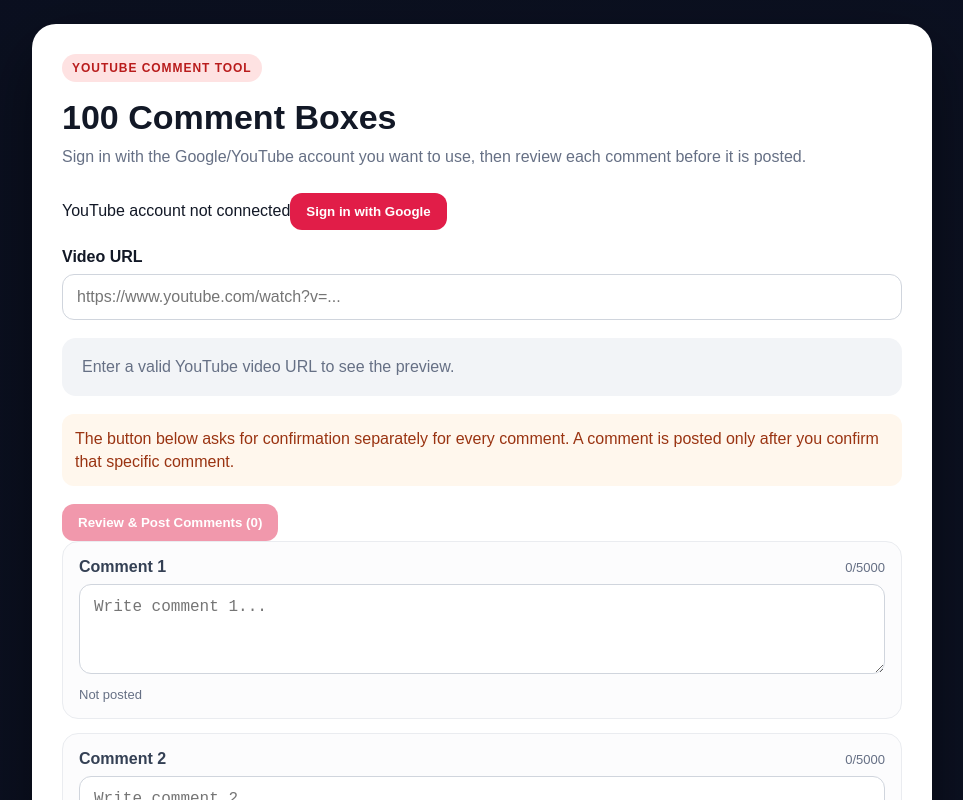
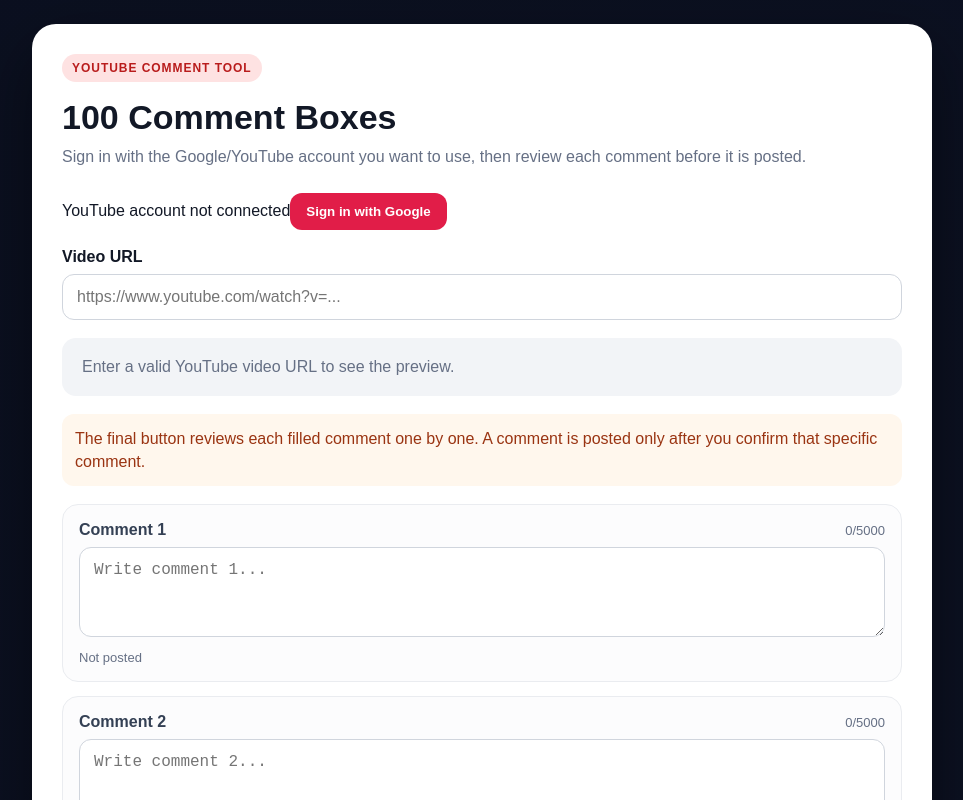
Before and after one commit to Arun282/Youtube, a Next.js app: page / in a window 1280 px wide. Shown: the top 800 px of the page, without its empty margins (158-1121 px from the left). Built offline with nearby package versions, Linux system fonts and the light colour scheme; no server answers.

Commit message:
Move comment submit button to bottom

```diff
--- a/app/page.tsx
+++ b/app/page.tsx
@@ -11,7 +11,7 @@
 return <main><div className="card"><div className="badge">YOUTUBE COMMENT TOOL</div><h1>100 Comment Boxes</h1><p className="sub">Sign in with the Google/YouTube account you want to use, then review each comment before it is posted.</p>
 <div className="auth"><span>{logged?"✓ YouTube account connected":"YouTube account not connected"}</span><button onClick={login}>{logged?"Reconnect Google":"Sign in with Google"}</button></div>
 <label>Video URL</label><input value={url} onChange={e=>setUrl(e.target.value)} placeholder="https://www.youtube.com/watch?v=..."/>{id?<div className="video"><iframe src={"https://www.youtube.com/embed/"+id} title="YouTube video" allowFullScreen/></div>:<div className="hint">Enter a valid YouTube video URL to see the preview.</div>}
-<div className="notice">The button below asks for confirmation separately for every comment. A comment is posted only after you confirm that specific comment.</div>
-<button className="post-all" disabled={!id||!logged||!pendingCount||posting} onClick={postWithConfirmations}>{posting?"Processing…":"Review & Post Comments ("+pendingCount+")"}</button>
+<div className="notice">The final button reviews each filled comment one by one. A comment is posted only after you confirm that specific comment.</div>
 <div className="comment-list">{comments.map((comment,i)=><div className="comment-box" key={i}><div className="comment-head"><strong>Comment {i+1}</strong><span>{comment.length}/5000</span></div><textarea maxLength={5000} value={comment} onChange={e=>update(i,e.target.value)} placeholder={"Write comment "+(i+1)+"..."}/><div className="row"><span>{status[i]}</span></div></div>)}</div>
+<button className="post-all" disabled={!id||!logged||!pendingCount||posting} onClick={postWithConfirmations}>{posting?"Processing…":"Comment Submit ("+pendingCount+")"}</button>
 <a className="yt" href={id?("https://www.youtube.com/watch?v="+id):"https://www.youtube.com"} target="_blank">Open on YouTube ↗</a></div></main>}
```
